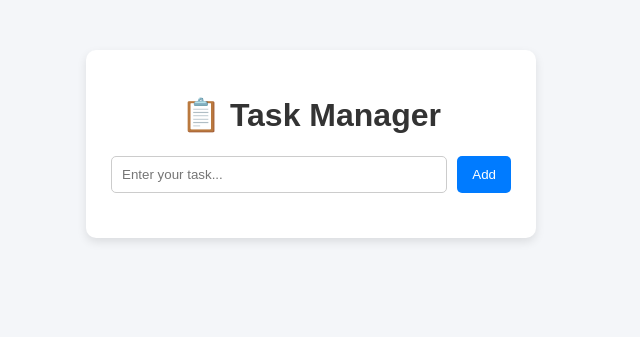
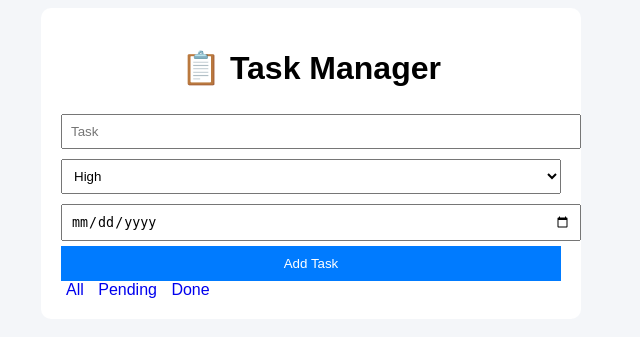
Before and after one commit to MounikaG17/task-manager-app, a Flask app: page / in a window 1280 px wide. Shown: the top 337 px of the page, without its empty margins (329-969 px from the left). Run offline with Flask 3, Linux system fonts and the light colour scheme; data that the repository does not hold is empty.

Commit message:
added advanced features

```diff
--- a/app.py
+++ b/app.py
@@ -11,24 +11,43 @@ def get_db_connection():
 
 @app.route('/')
 def index():
+    filter_status = request.args.get('filter', 'all')
+
     conn = get_db_connection()
-    tasks = conn.execute('SELECT * FROM tasks').fetchall()
+
+    if filter_status == 'pending':
+        tasks = conn.execute('SELECT * FROM tasks WHERE status="Pending"').fetchall()
+    elif filter_status == 'done':
+        tasks = conn.execute('SELECT * FROM tasks WHERE status="Done"').fetchall()
+    else:
+        tasks = conn.execute('SELECT * FROM tasks').fetchall()
+
     conn.close()
-    return render_template('index.html', tasks=tasks)
+    return render_template('index.html', tasks=tasks, filter_status=filter_status)
 
 @app.route('/add', methods=('POST',))
 def add():
     task = request.form['task']
+    priority = request.form['priority']
+    due_date = request.form['due_date']
+
     conn = get_db_connection()
-    conn.execute('INSERT INTO tasks (task, status) VALUES (?, ?)', (task, 'Pending'))
+    conn.execute(
+        'INSERT INTO tasks (task, status, priority, due_date) VALUES (?, ?, ?, ?)',
+        (task, 'Pending', priority, due_date)
+    )
     conn.commit()
     conn.close()
     return redirect('/')
 
-@app.route('/complete/<int:id>')
-def complete(id):
+@app.route('/toggle/<int:id>')
+def toggle(id):
     conn = get_db_connection()
-    conn.execute('UPDATE tasks SET status="Done" WHERE id=?', (id,))
+    task = conn.execute('SELECT status FROM tasks WHERE id=?', (id,)).fetchone()
+
+    new_status = "Done" if task["status"] == "Pending" else "Pending"
+
+    conn.execute('UPDATE tasks SET status=? WHERE id=?', (new_status, id))
     conn.commit()
     conn.close()
     return redirect('/')
@@ -41,7 +60,6 @@ def delete(id):
     conn.close()
     return redirect('/')
 
-
 if __name__ == '__main__':
     port = int(os.environ.get("PORT", 5000))
     app.run(host='0.0.0.0', port=port)
--- a/init_db.py
+++ b/init_db.py
@@ -6,7 +6,9 @@ conn.execute('''
 CREATE TABLE tasks (
     id INTEGER PRIMARY KEY AUTOINCREMENT,
     task TEXT NOT NULL,
-    status TEXT NOT NULL
+    status TEXT NOT NULL,
+    priority TEXT,
+    due_date TEXT
 )
 ''')
 
--- a/templates/index.html
+++ b/templates/index.html
@@ -3,87 +3,41 @@
 <head>
     <title>Task Manager</title>
     <style>
-        body {
-            font-family: Arial, sans-serif;
-            background: #f4f6f9;
-            display: flex;
-            justify-content: center;
-            margin-top: 50px;
-        }
+        body { font-family: Arial; background: #f4f6f9; }
+        .container { width: 500px; margin: auto; background: white; padding: 20px; border-radius: 10px; }
+        h1 { text-align: center; }
 
-        .container {
-            background: white;
-            padding: 25px;
-            border-radius: 10px;
-            width: 400px;
-            box-shadow: 0px 4px 10px rgba(0,0,0,0.1);
-        }
-
-        h1 {
-            text-align: center;
-            color: #333;
-        }
-
-        form {
-            display: flex;
-            gap: 10px;
-            margin-bottom: 20px;
-        }
-
-        input {
-            flex: 1;
-            padding: 10px;
-            border-radius: 5px;
-            border: 1px solid #ccc;
+        input, select {
+            padding: 8px;
+            margin: 5px 0;
+            width: 100%;
         }
 
         button {
-            padding: 10px 15px;
-            border: none;
+            padding: 10px;
             background: #007bff;
             color: white;
-            border-radius: 5px;
-            cursor: pointer;
+            border: none;
+            width: 100%;
         }
 
-        button:hover {
-            background: #0056b3;
+        .task {
+            margin-top: 10px;
+            padding: 10px;
+            background: #f9f9f9;
+            border-radius: 5px;
         }
 
-        ul {
-            list-style: none;
-            padding: 0;
+        .done { text-decoration: line-through; color: gray; }
+
+        .high { border-left: 5px solid red; }
+        .medium { border-left: 5px solid orange; }
+        .low { border-left: 5px solid green; }
+
+        .filters a {
+            margin: 5px;
+            text-decoration: none;
         }
-
-        li {
-            background: #f9f9f9;
-            margin-bottom: 10px;
-            padding: 10px;
-            border-radius: 5px;
-            display: flex;
-            justify-content: space-between;
-            align-items: center;
-        }
-
-        .done {
-            text-decoration: line-through;
-            color: gray;
-        }
-
-        .actions a {
-            margin-left: 10px;
-            text-decoration: none;
-            font-size: 14px;
-        }
-
-        .done-btn {
-            color: green;
-        }
-
-        .delete-btn {
-            color: red;
-        }
-
     </style>
 </head>
 <body>
@@ -92,24 +46,37 @@
     <h1>📋 Task Manager</h1>
 
     <form action="/add" method="post">
-        <input type="text" name="task" placeholder="Enter your task..." required>
-        <button type="submit">Add</button>
+        <input type="text" name="task" placeholder="Task" required>
+
+        <select name="priority">
+            <option>High</option>
+            <option>Medium</option>
+            <option>Low</option>
+        </select>
+
+        <input type="date" name="due_date">
+
+        <button>Add Task</button>
     </form>
 
-    <ul>
-        {% for task in tasks %}
-        <li>
-            <span class="{{ 'done' if task['status']=='Done' else '' }}">
-                {{ task['task'] }}
-            </span>
-            <div class="actions">
-                <a class="done-btn" href="/complete/{{ task['id'] }}">✔</a>
-                <a class="delete-btn" href="/delete/{{ task['id'] }}">✖</a>
-            </div>
-        </li>
-        {% endfor %}
-    </ul>
+    <div class="filters">
+        <a href="/">All</a>
+        <a href="/?filter=pending">Pending</a>
+        <a href="/?filter=done">Done</a>
+    </div>
 
+    {% for task in tasks %}
+    <div class="task {{ task['priority']|lower }}">
+        <span class="{{ 'done' if task['status']=='Done' else '' }}">
+            {{ task['task'] }}
+        </span>
+        <br>
+        <small>Priority: {{ task['priority'] }} | Due: {{ task['due_date'] }}</small>
+        <br>
+        <a href="/toggle/{{ task['id'] }}">Toggle</a>
+        <a href="/delete/{{ task['id'] }}">Delete</a>
+    </div>
+    {% endfor %}
 </div>
 
 </body>
```
Also changed, not shown: tasks.db.
